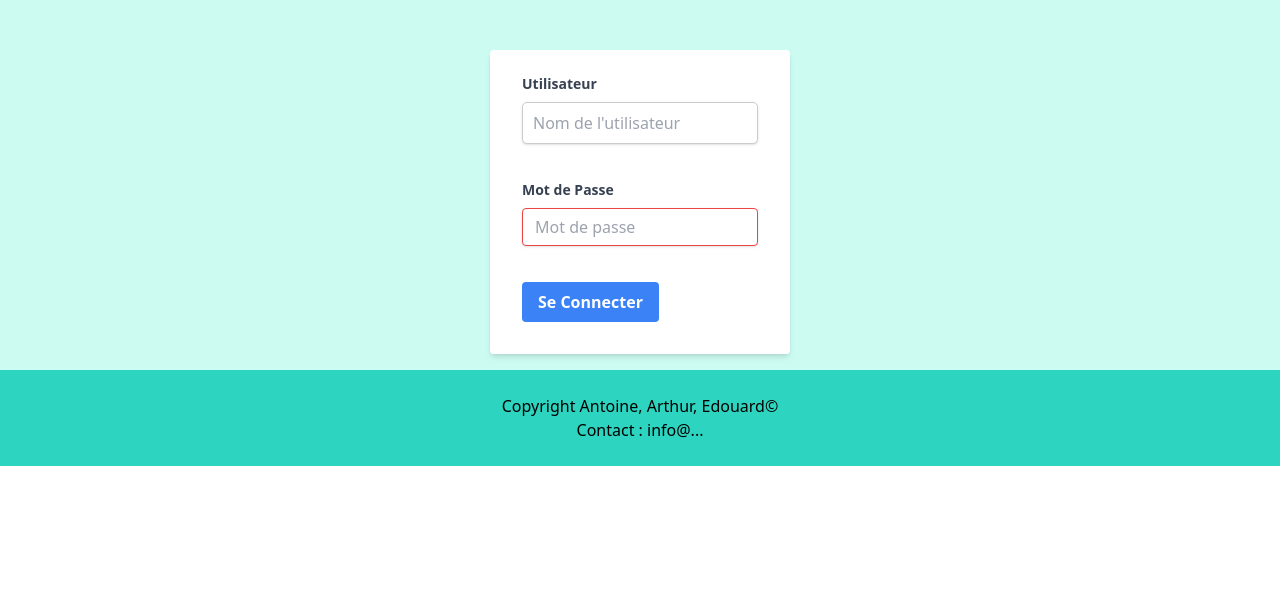
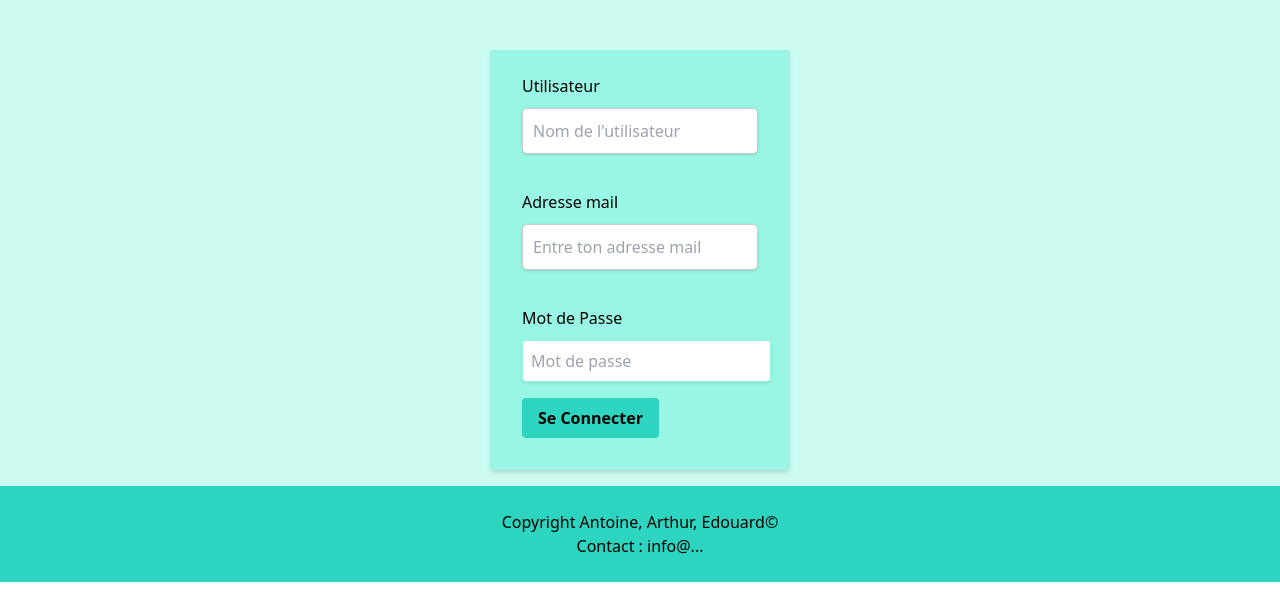
Before and after one commit to TonitoFleur/ProjetV2, a Flask app: page /login in a window 1280 px wide. Shown: the part 184-800 px from the top of the page. Run offline with Flask 3, Linux system fonts and the light colour scheme; some libraries are stand-ins or nearby versions.

Commit message:
HTML register + login

```diff
--- a/templates/login.html
+++ b/templates/login.html
@@ -8,21 +8,24 @@
 
 
 <div class="flex items-center justify-center">
-  <form method="POST" action="{{ url_for('login')}}" class="bg-white shadow-md rounded px-8 pt-6 pb-8 mb-4">
+  <form method="POST" action="{{ url_for('login')}}" class="bg-teal-200 shadow-md rounded px-8 pt-6 pb-8 mb-4">
     <div class="mb-4">
-      <label class="block text-gray-700 text-sm font-bold mb-2" for="utilisateur">
-        Utilisateur
-      </label>
-      <input class="shadow appearance-none border rounded w-full py-2 px-3 text-gray-700 leading-tight focus:outline-none focus:shadow-outline" name="utilisateur" type="text" placeholder="Nom de l'utilisateur">
+      <label class="block" for="utilisateur">Utilisateur</label>
+      <input name="utilisateur" type="text" placeholder="Nom de l'utilisateur" class="shadow rounded p-2 border border-teal-200 focus:outline-teal-400">
     </div>
-    <div class="mb-6">
-      <label class="block text-gray-700 text-sm font-bold mb-2" for="mot_de_passe">
-        Mot de Passe
-      </label>
-      <input class="shadow appearance-none border border-red-500 rounded w-full py-2 px-3 text-gray-700 mb-3 leading-tight focus:outline-none focus:shadow-outline" name="mot_de_passe" type="password" placeholder="Mot de passe">
+
+    <div class="mb-4">
+      <label class="block">Adresse mail</label>
+      <input name="mail" type="email" placeholder="Entre ton adresse mail" class="shadow rounded p-2 border border-teal-200 focus:outline-teal-400">
     </div>
+
+    <div class="mb-4">
+      <label class="block" for="mot_de_passe">Mot de Passe</label>
+      <input name="mot_de_passe" type="password" placeholder="Mot de passe" class="shadow rounded p-2 border border-teal-200 focus:outline-teal-400" >
+    </div>
+
     <div class="flex items-center justify-between">
-      <button class="bg-blue-500 hover:bg-teal-700 text-white font-bold py-2 px-4 rounded focus:outline-none focus:shadow-outline" type="submit">
+      <button class="bg-teal-400 px-4 py-2 rounded hover:bg-teal-400 font-semibold" type="submit">
         Se Connecter
       </button>
     </div>
```
Also changed, not shown: templates/register.html (+9 -4 lines).
